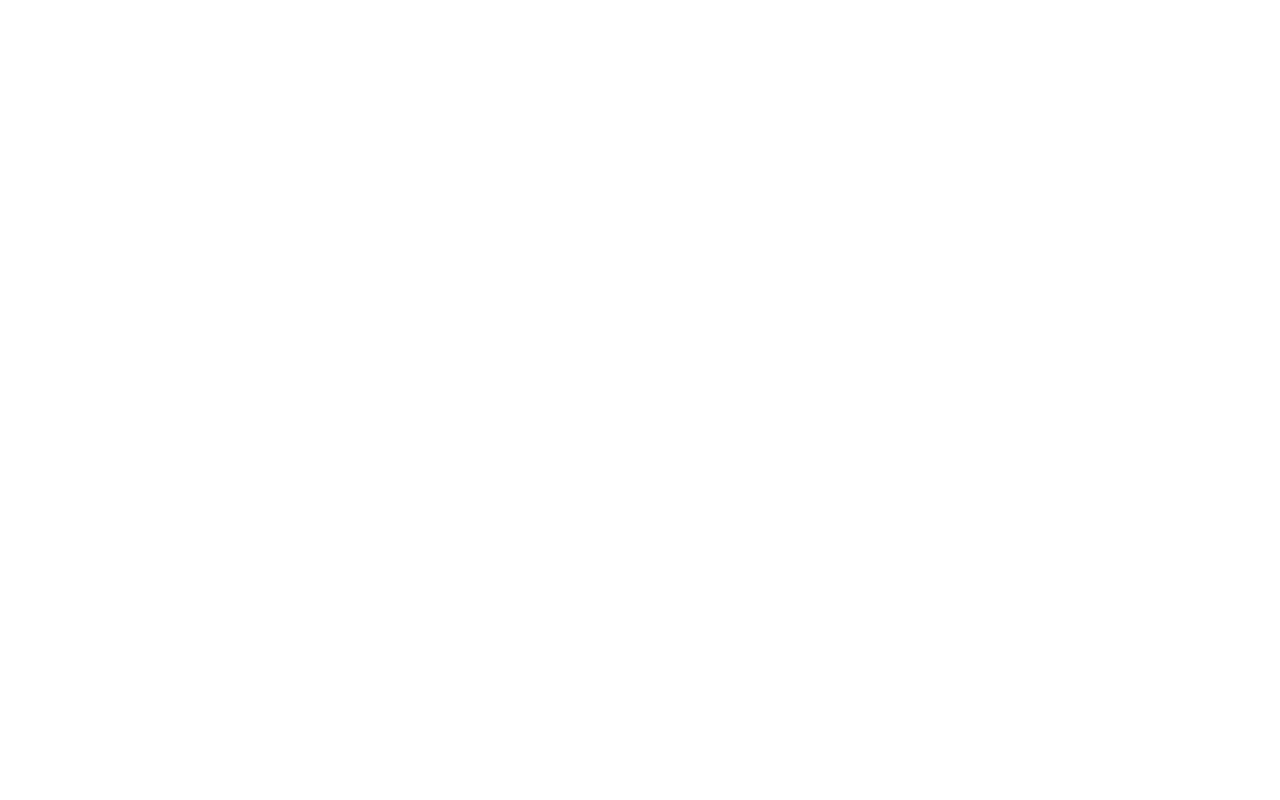
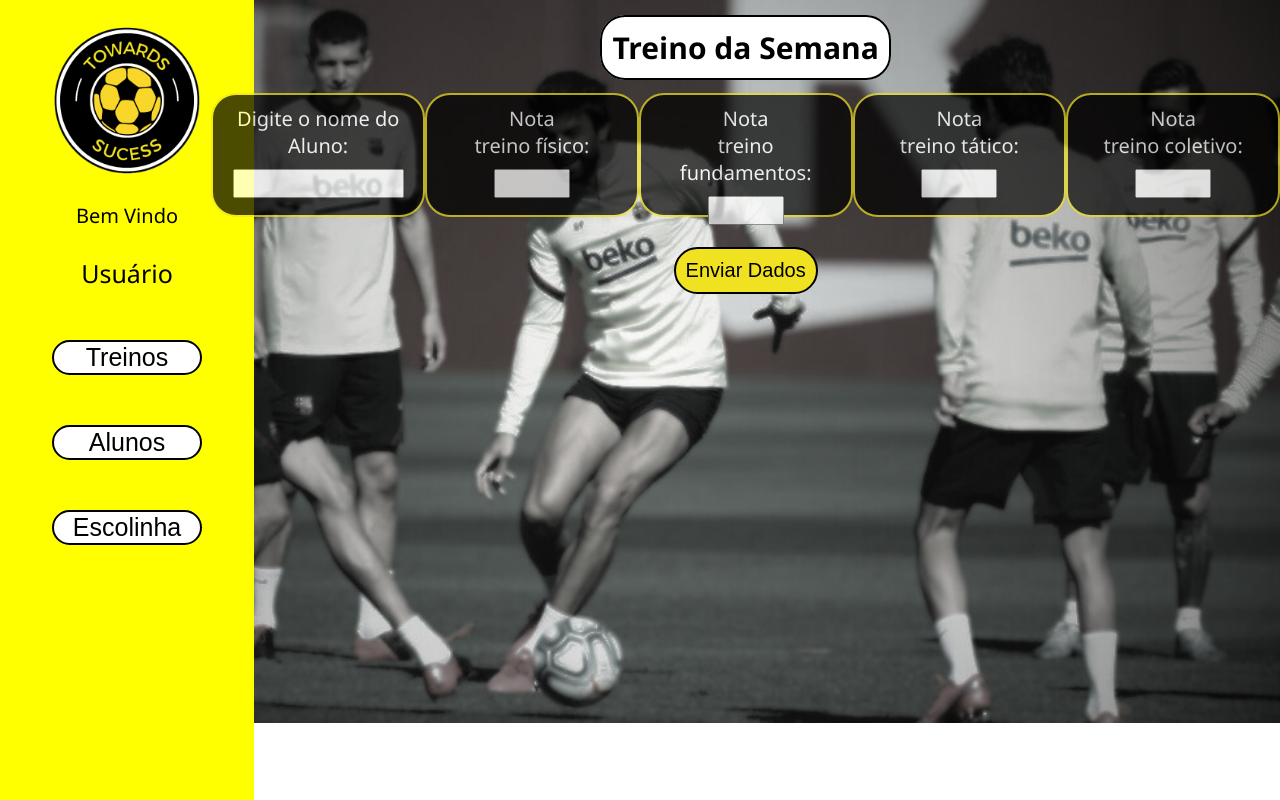
Before and after one commit to EvertonSPTECH/EscolinhaDoTom, a website: page Site/public/Dashboard/dashboard-professor.html in a window 1280 px wide. Drawn offline with Linux system fonts and the light colour scheme.

Commit message:
Realização do Front End da Tela do Professor

```diff
--- a/Site/public/CSS/dashboard.css
+++ b/Site/public/CSS/dashboard.css
@@ -1,5 +1,11 @@
 body{
+    background-image: url(../IMG/barcelona.jpg);
+    background-repeat: no-repeat;
+    background-size: 100%;
+    background: opacity(0.1);
     margin: auto;
+    font-size: 20px;
+    font-family: 'Segoe UI', Tahoma, Geneva, Verdana, sans-serif;
 }
 
 .container_dados_navegacao{
@@ -7,14 +13,224 @@
 }
 
 .navegacao_usuario{
+    text-align: center;
     position: fixed;
     background-color: yellow;
-    width: 300px;
-    height: 1000px;
+    width: 254px;
+    height: 887.7px;
+}
+
+.navegacao_usuario span{
+    transition: 1s;
+    font-size: 25px;
+    padding: 10px;
+    cursor:context-menu;
+}
+
+.navegacao_usuario span:hover{
+    border: 2px solid black;
+    border-radius: 25px;
+    background-color: white;
+    color: black;
+    font-size: 30px;
+}
+
+.navegacao_usuario img{
+    margin-top: 30px;
+    transition: transform 1s;
+    width: 75%;
+}
+
+.navegacao_usuario img:hover{
+    margin-top: 30px;
+    transform: scale(1.2);
+    width: 75%;
+}
+
+.navegacao_usuario button{
+    transition: transform 1s;
+    margin-top: 50px;
+    font-size: 25px;
+    width: 150px;
+    background-color: white;
+    color: black;
+    cursor: pointer;
+    border-radius: 25px;
+    border: 2px solid black;
+}
+
+.navegacao_usuario button:hover{
+    transform: scale(1.2);
+    margin-top: 50px;
+    font-size: 25px;
+    width: 150px;
+    background-color: #F0E221;
+    color: black;
+    cursor: pointer;
+    border-radius: 25px;
+    border: 2px solid black;
 }
 
 .dados{
+    /* background-position:inherit;
+    background-size: 100%;
+     */
+    margin-top: -25px;
+    margin-left: 16.508%;
+    /* background-color: white; */
+    /* width: 100vw;
+    height: 100vh; */
+}
+
+.treinos{
+    text-align: center;
+    /* background: white; */
+    width: 100%;
+    height: 200px;
+}
+
+.treinos h2 span{
+    border-radius: 25px;
+    border: 2px solid black;
+    padding: 10px;
+    margin-top: 50px;
+    background-color: white;
+    color: black;
+}
+
+.dados_treinos{
+    justify-content: space-around;
+    display: flex;
+}
+
+.treinos button{
+    transition: 0.5s;
+    padding: 10px;
+    border-radius: 25px;
+    border: 2px solid black;
+    background-color: #F0E221;
+    margin-top: 30px;
+    font-size: 20px;
+}
+
+.treinos button:hover{
+    font-size: 25px;
+    border: 2px solid #F0E221;
     background-color: black;
+    color: #F0E221;
+    cursor:pointer;
+}
+
+.treino{
+    transition: 1s;
+    border-radius: 25px;
+    border: 2px solid #F0E221;
+    width: 200px;
+    height: 100px;
+    padding: 10px;
+    background-color: black;
+    color: white;
+    opacity: 0.7;
+}
+
+.treino:hover{
+    border: 2px solid black;
+    color: black;
+    background-color: #F0E221;
+    opacity: 1;
+}
+
+.treino.nome_aluno input{
+    margin-top: 10px;
+    font-size: 20px;
+    padding-left: 15px;
+    transition: 1s;
+    width: 150px;
+}
+
+.treino.fisico input{
+    margin-top: 10px;
+    font-size: 20px;
+    padding-left: 15px;
+    transition: 1s;
+    width: 55px;
+}
+
+.treino.fundamentos input{
+    margin-top: 10px;
+    font-size: 20px;
+    padding-left: 15px;
+    transition: 1s;
+    width: 55px;
+}
+
+.treino.tatico input{
+    margin-top: 10px;
+    font-size: 20px;
+    padding-left: 15px;
+    transition: 1s;
+    width: 55px;
+}
+
+.treino.coletivo input{
+    margin-top: 10px;
+    font-size: 20px;
+    padding-left: 15px;
+    transition: 1s;
+    width: 55px;
+}
+
+
+.treino:hover input{
+    border: 2px solid black;
+    border-radius: 25px;
+}
+
+.resultado_treino{
+    /* margin-top: 20px; */
+    /* background-color: blue; */
+    height: 200px;
     width: 100%;
+}
+
+.dados_enviados{
+    display: none;
+    font-size: 25px;
+    padding-top:10px;
+    transition: 2s;
+    border: 2px solid black;
+    border-radius: 25px;
+    margin-top: 50px;
+    margin-left: 35%;
+    background: #F0E221;
+    width: 30%;
+    height: 80px;
+}
+
+.dados_erro{
+    display: none;
+    font-size: 25px;
+    padding-top:10px;
+    transition: 2s;
+    border: 2px solid black;
+    border-radius: 25px;
+    margin-top: 50px;
+    margin-left: 35%;
+    background: red;
+    width: 30%;
+    height: 80px;
+}
+
+.resultado_treino{
+    display: none;
+    border-radius: 25px;
+    border: 5px solid #F0E221;
+    transition: 1s;
+    margin-top: 50px;
+    margin-left: 25%;
+    width: 50%;
     height: fit-content;
+    padding: 20px;
+    background: black;
+    color: #F0E221;
 }
--- a/Site/public/Dashboard/dashboard-professor.html
+++ b/Site/public/Dashboard/dashboard-professor.html
@@ -0,0 +1,63 @@
+<!DOCTYPE html>
+<html lang="pt-br">
+
+<head>
+    <meta charset="UTF-8">
+    <meta http-equiv="X-UA-Compatible" content="IE=edge">
+    <meta name="viewport" content="width=device-width, initial-scale=1.0">
+    <link rel="stylesheet" href="../CSS/dashboard.css">
+    <title>Dashboards | Professor</title>
+</head>
+
+<body>
+    <div class="container_navegacao">
+        <div class="navegacao_usuario">
+            <img src="../IMG/Logo.png" alt="logo"><br>
+            Bem Vindo <br><br><span id="Professor_Usuario">Usuário</span><br>
+            <button onclick="Treinos()">Treinos</button><br>
+            <button>Alunos</button><br>
+            <button>Escolinha</button>
+        </div>
+        <div class="dados">
+            <br>
+            <div class="treinos display-none">
+                <h2><span>Treino da Semana</span></h2>
+                <div class="dados_treinos">
+                    <div class="treino nome_aluno">
+                        Digite o nome do Aluno: <br><input id="input_nome_aluno" type="text">
+                    </div>
+                    <div class="treino fisico">
+                        Nota <br> treino físico: <br> <input type="number" id="input_nota_fisico">
+                    </div>
+                    <div class="treino fundamentos">
+                        Nota <br> treino fundamentos: <br> <input type="number" id="input_nota_fundamentos">
+                    </div>
+                    <div class="treino tatico">
+                        Nota <br> treino tático: <br> <input type="number" id="input_nota_tatico">
+                    </div>
+                    <div class="treino coletivo">
+                        Nota <br> treino coletivo: <br> <input type="number" id="input_nota_coletivo">
+                    </div>
+                </div>
+                <button onclick="EnviarDados()">Enviar Dados</button>
+                <div class="dados_enviados">Dados Enviados com Sucesso... <br> Segue o resultado abaixo!</div>
+                <div class="dados_erro">Ocorreu um erro... <br> verifique os campos!</div>
+                <div class="resultado_treino">
+                    <h1>Relatório do Treino de 'Aluno'</h1>
+                    Treino Físico: 10 <br>
+                    Treino Fundamentos: 5 <br>
+                    Treino Tático: 10 <br>
+                    Treino Coletivo: 10
+                    <h3>Este aluno tem que ser titular</h3>
+                </div>
+            </div>
+        </div>
+    </div>
+</body>
+
+</html>
+<script>
+    function Treinos() {
+
+    }
+</script>
```
Also changed, not shown: Site/public/IMG/barcelona.jpeg (added), Site/public/IMG/barcelona.jpg (added).
